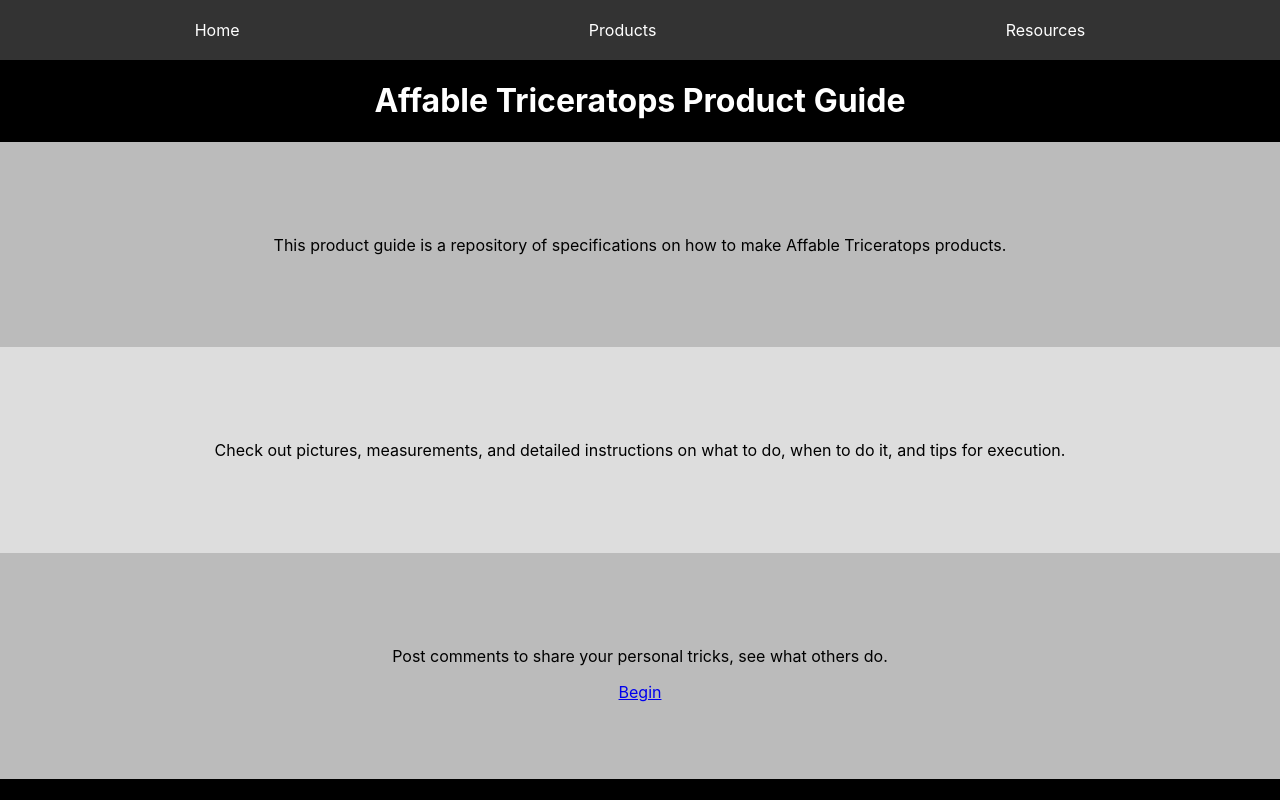
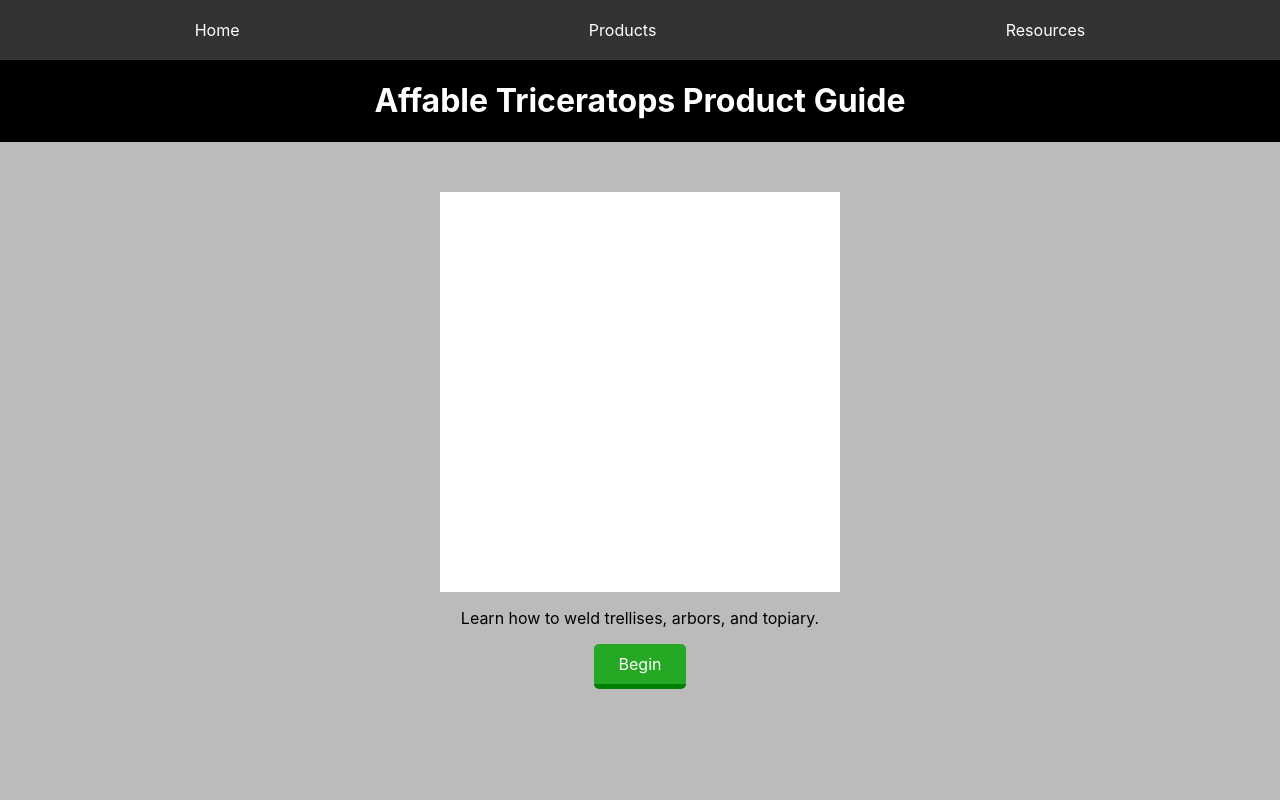
Before and after one commit to capnnemo2/at-product-guide, a React (Create React App) app: page / in a window 1280 px wide. Shown: the top 800 px of the page. Built offline with nearby package versions, Linux system fonts and the light colour scheme; no server answers.

Commit message:
Adjusts the home page

```diff
--- a/src/Home/Home.css
+++ b/src/Home/Home.css
@@ -1,9 +1,36 @@
 section {
   min-height: 100px;
-  padding: 6% 0;
+  padding: 50px 0;
   background-color: #bbb;
 }
 
 section:nth-child(even) {
   background-color: #ddd;
 }
+
+section a {
+  color: white;
+  background-color: #25a925;
+  padding: 10px 25px;
+  display: inline-block;
+  margin: 0px 0 20px;
+  text-decoration: none;
+  border-radius: 5px;
+  border-bottom: 5px solid green;
+}
+
+section a:hover {
+  background-color: green;
+}
+
+.first {
+  vertical-align: middle;
+  height: 100vh;
+}
+
+.fake-img {
+  height: 400px;
+  width: 400px;
+  background-color: white;
+  margin: 0 auto;
+}
--- a/src/Home/Home.js
+++ b/src/Home/Home.js
@@ -6,23 +6,28 @@ export default class Home extends React.Component {
   render() {
     return (
       <div className="Home">
+        <section className="first">
+          <div className="fake-img"></div>
+          <p>Learn how to weld trellises, arbors, and topiary.</p>
+          <Link to="/products">Begin</Link>
+        </section>
+
         <section className="section">
           <p>
-            This product guide is a repository of specifications on how to make
-            Affable Triceratops products.
+            Peruse the entire repository of specifications. Search for specific
+            products.
           </p>
         </section>
         <section className="section">
           <p>
-            Check out pictures, measurements, and detailed instructions on what
-            to do, when to do it, and tips for execution.
+            Double check measurements, reference images, study detailed
+            instructions.
           </p>
         </section>
         <section className="section">
           <p>
-            Post comments to share your personal tricks, see what others do.
+            Share your personal tricks, get advice from other professionals.
           </p>
-          <Link to="/products">Begin</Link>
         </section>
       </div>
     );
```
